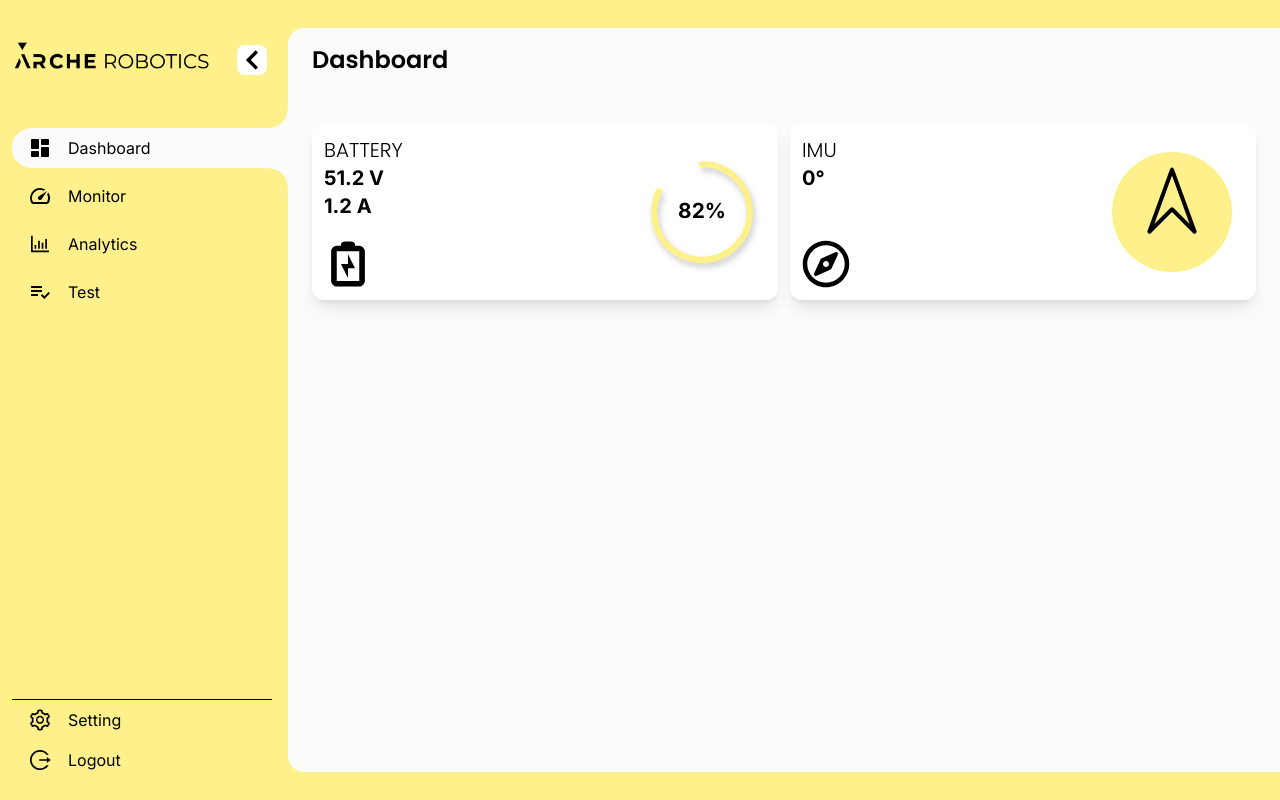
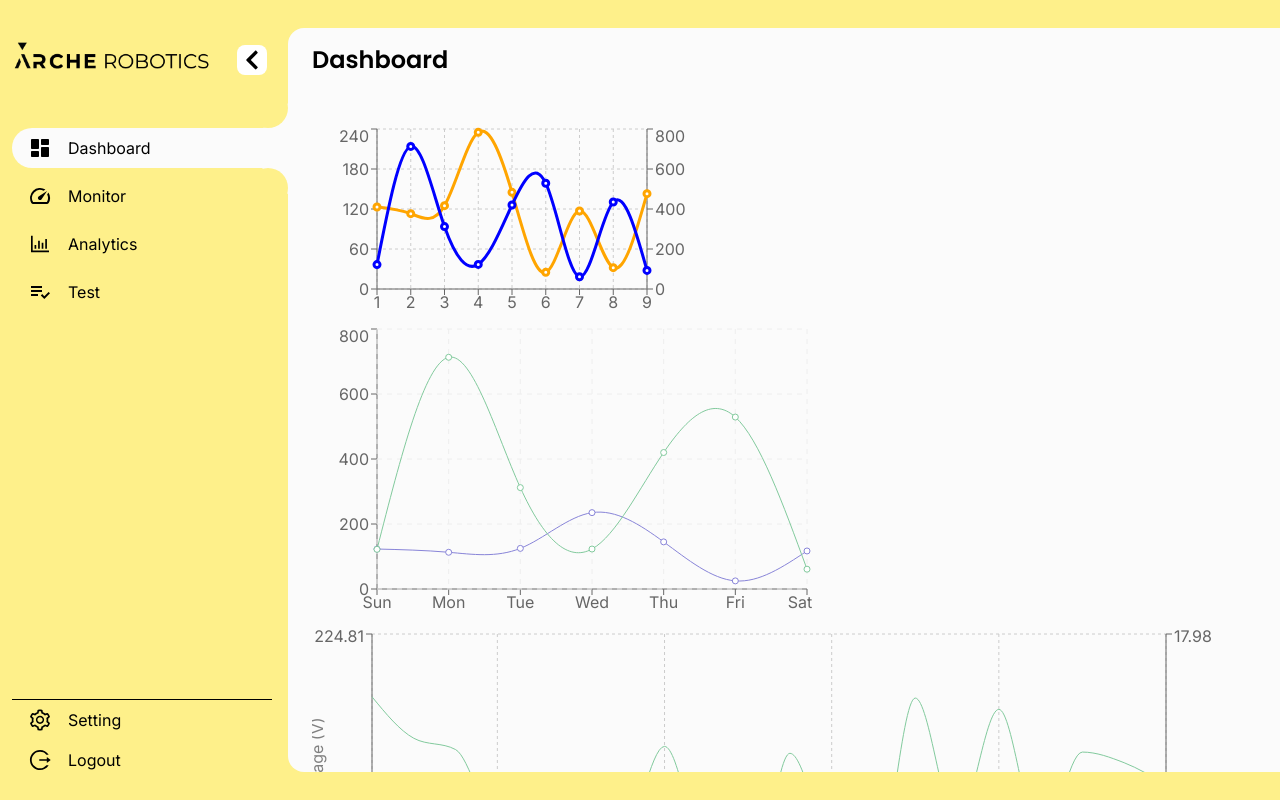
Before and after one commit to YePeOn7/robot_local_web_app, a Next.js app: page /dashboard in a window 1280 px wide. Built offline with nearby package versions, Linux system fonts and the light colour scheme.

Commit message:
update sample charts

```diff
--- a/next.config.mjs
+++ b/next.config.mjs
@@ -1,4 +1,7 @@
 /** @type {import('next').NextConfig} */
-const nextConfig = {};
+const nextConfig = {
+    output: 'export',
+    images: { unoptimized: true }
+};
 
 export default nextConfig;
--- a/package.json
+++ b/package.json
@@ -6,6 +6,7 @@
     "dev": "next dev",
     "build": "next build",
     "start": "next start",
+    "export": "next export",
     "lint": "next lint"
   },
   "dependencies": {
@@ -14,7 +15,7 @@
     "react-circular-progressbar": "^2.1.0",
     "react-dom": "^18",
     "react-icons": "^5.2.1",
-    "recharts": "^2.12.7",
+    "recharts": "^2.13.0-alpha.4",
     "roslib": "^1.4.1"
   },
   "devDependencies": {
--- a/src/app/dashboard/page.tsx
+++ b/src/app/dashboard/page.tsx
@@ -1,14 +1,16 @@
 import React from 'react'
 import Sidebar from '@/components/Sidebar'
-import SampleCharts from '@/components/SampleCharts'
 import { BatteryCard, IMUCard } from '@/components/InfoCard/InfoCard'
+import { SampleChart1, SampleChart2, SampleChart3 } from '@/components/SampleCharts'
 
 const Content = () => {
   return (
     <div className='py-7 h-screen bg-primary flex-1 '>
       <div className="content bg-bgColor h-full rounded-l-2xl px-6 py-4 overflow-y-scroll">
         <h1 className="text-2xl font-semibold mb-12 font-poppins"> Dashboard</h1>
-        {/* <SampleCharts/> */}
+        <SampleChart1/>
+        <SampleChart2/>
+        <SampleChart3/>
         <div className='flex gap-3'>
           <BatteryCard soc={82} voltage={51.2} current={1.2}/>
           <IMUCard angle={0}/>
--- a/src/components/SampleCharts.tsx
+++ b/src/components/SampleCharts.tsx
@@ -1,11 +1,15 @@
 'use client'
+
 import React from 'react';
 import {
   LineChart, Line, XAxis,
-    YAxis, CartesianGrid
+  YAxis, CartesianGrid,
+  Tooltip,
+  ResponsiveContainer,
+  Legend,
 } from 'recharts';
 
-const SampleCharts = () => {
+const SampleChart1 = () => {
 
   // Sample data
   const data = [
@@ -22,21 +26,97 @@ const SampleCharts = () => {
 
 
   return (
-        <LineChart width={500}
-            height={700} data={data}>
+    <LineChart width={400}
+      height={200} data={data}>
       <CartesianGrid strokeDasharray="3 3" />
       <XAxis dataKey="x" />
       <YAxis yAxisId="left-axis" />
       <YAxis yAxisId="right-axis"
         orientation="right" />
       <Line yAxisId="left-axis"
-                type="dashed" dataKey="y"
-                stroke="pink" />
+        type="natural" dataKey="y"
+        stroke="orange" strokeWidth={3} />
       <Line yAxisId="right-axis"
-                type="dashed" dataKey="z"
-                stroke="blue" />
+        type="natural" dataKey="z"
+        stroke="blue" strokeWidth={3} />
     </LineChart>
   );
 }
 
-export default SampleCharts;
+const SampleChart2 = () => {
+
+  // Sample data
+  const data = [
+    { x: 'Sun', y: 123, z: 122 },
+    { x: "Mon", y: 113, z: 713 },
+    { x: "Tue", y: 125, z: 312 },
+    { x: "Wed", y: 235, z: 123 },
+    { x: "Thu", y: 145, z: 420 },
+    { x: "Fri", y: 25, z: 529 },
+    { x: "Sat", y: 117, z: 61 },
+  ];
+
+  return (
+    <LineChart width={500} height={300} data={data}>
+      <XAxis dataKey="x" />
+      <YAxis />
+      <CartesianGrid stroke="#eee" strokeDasharray="5 5" />
+      <Line type="natural" dataKey="y" stroke="#8884d8" />
+      <Line type="natural" dataKey="z" stroke="#82ca9d" />
+      {/* <Line type="monotone" dataKey="amt" stroke="red" /> */}
+      <Tooltip />
+    </LineChart>
+  );
+}
+
+const SampleChart3 = () => {
+
+  const generateData = () => {
+    const data = [];
+    const startTime = new Date('2024-06-14T10:00:00');
+    const voltageBase = 120;
+    const currentBase = 15;
+
+    for (let i = 0; i < 20; i++) {
+      const time = new Date(startTime.getTime() + i * 5 * 60000); // 5 minutes interval
+      const voltage = voltageBase + Math.random() * 10 - 5; // Voltage varies between 115 and 125
+      const current = currentBase + Math.random() * 4 - 2; // Current varies between 13 and 17
+
+      data.push({
+        time: time.toISOString().slice(0, 16).replace('T', ' '), // Format as 'YYYY-MM-DD HH:mm'
+        voltage: voltage.toFixed(2),
+        current: current.toFixed(2)
+      });
+    }
+
+    return data;
+  };
+
+  const data = generateData();
+
+  return (
+    <ResponsiveContainer width="100%" height={400}>
+      <LineChart
+        data={data}
+        margin={{
+          top: 10, right: 30, left: 0, bottom: 0,
+        }}
+      >
+        <CartesianGrid strokeDasharray="3 3" />
+        <XAxis dataKey="time" />
+        <YAxis yAxisId="left" label={{ value: 'Voltage (V)', angle: -90, position: 'insideLeft' }} domain={['dataMin - 100', 'dataMax + 100']} />
+        <YAxis yAxisId="right" orientation="right" label={{ value: 'Current (A)', angle: -90, position: 'insideRight' }} domain={['dataMin - 1', 'dataMax + 1']} />
+        <Tooltip />
+        <Legend />
+        <Line yAxisId="left" type="monotone" dataKey="voltage" stroke="#8884d8" dot={false}/>
+        <Line yAxisId="right" type="monotone" dataKey="current" stroke="#82ca9d" dot={false}/>
+      </LineChart>
+    </ResponsiveContainer>
+  )
+}
+
+export {
+  SampleChart1,
+  SampleChart2,
+  SampleChart3
+};
--- a/src/components/Sidebar.tsx
+++ b/src/components/Sidebar.tsx
@@ -2,7 +2,7 @@
 
 import Image from 'next/image'
 import React, { useState } from 'react'
-import logo from '@/../public/logoFull.png'
+// import logo from '/logoFull.png'
 import Link from 'next/link'
 import { RiDashboardFill } from 'react-icons/ri'
 import { FaChevronLeft } from 'react-icons/fa'
@@ -39,7 +39,7 @@ const Sidebar = () => {
     <div className={`sidebar bg-primary h-screen flex flex-col pl-3 py-5 pt-8 ${open ? 'w-72' : 'w-20'}`}>
       <div className='logo flex items-center justify-between min-h-14 pr-5'>
         <span className={`${!open ? 'w-0' : 'w-72'}`}>
-          <Image src={logo} height={50} width={200} alt='' className={`overflow-hidden `} />
+          <Image src={'/logoFull.png'} height={50} width={200} alt='' className={`overflow-hidden `} />
         </span>
         <span className='w-10'>
           <FaChevronLeft className={`bg-white text-3xl py-1 px-2 rounded-lg cursor-pointer ${!open && 'rotate-180 ml-1'}`} onClick={() => { setOpen(!open) }} />
```
Also changed, not shown: 1 other file (tests, documents, lock files or other folders). Lines whose indentation alone changed are shown as unchanged.
